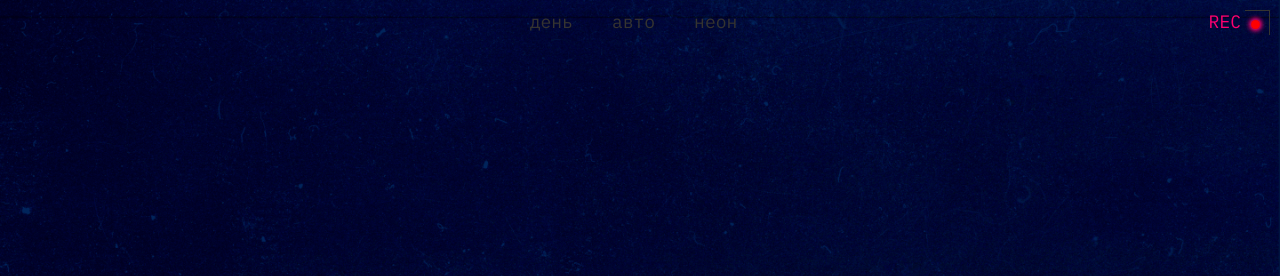
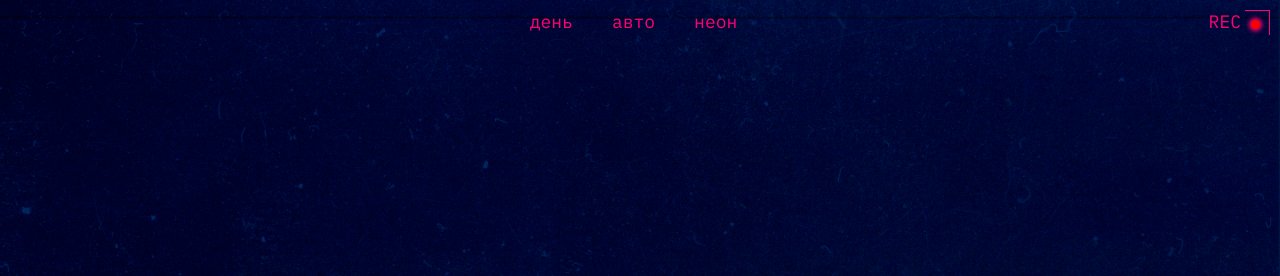
Before and after one commit to K7uG/slozhno-sosredotochitsya-fd, a plain HTML site: page index.html in a window 1280 px wide. Both pictures are taken after a click on the button "неон". Shown: the top 276 px of the page. Drawn offline with Linux system fonts and the light colour scheme; files whose address does not match are found by name.

Commit message:
variables

```diff
--- a/styles/dark.css
+++ b/styles/dark.css
@@ -1,3 +1,9 @@
+/*
+  Специально для тёмной темы при наличии класса,
+  здесь окажутся стили, которые нужно переопределить принудительно,
+  переключая тему
+*/
+
 /*
   Специально для тёмной темы при наличии класса,
   здесь окажутся стили, которые нужно переопределить принудительно,
@@ -10,12 +16,19 @@
     чем стили в медиазапросе предпочтений пользователя
   */
   --bg-color: #000028;
-  --text-color: #fff1f7;
+  --text-color: rgba(241, 178, 206, 1);
   --bg-image: url("../images/cover-image-dark.png");
   --accent-color: #ff0070;
   --title-decor: #ff0070;
+  --title-color: rgba(219, 0, 255, 1);
+  --accent-color-text: rgba(219, 0, 255, 1);
+  --nav-hover-color: rgba(225, 0, 112, 0.4);
+  --title-text-color: #000028;
+
+  /* дополнительные переменные — те же, что в light.css */
+  --rec-display: flex;
+  --section-title-color: #ff0070;
+  --nav-text-color: #ff0070;
+  --highlight-color: #000028;
+  --frame-color: #ff0070;
 }
-
-.theme-dark .rec {
-  display: flex;
-}
--- a/styles/style.css
+++ b/styles/style.css
@@ -2,7 +2,7 @@
   min-width: 375px;
   min-height: 100vh;
   /*min-block-size: 100dvb;*/
-  margin: 0;
+  margin:0 auto;
   color: var(--text-color);
   font-family: var(--main-font-family, monospace), sans-serif;
   font-size: var(--main-text-size, 18px);
--- a/styles/variables.css
+++ b/styles/variables.css
@@ -1,3 +1,8 @@
+/*
+  Переменные для вашего проекта
+  и их переопределение под различные устройства
+*/
+
 /*
   Переменные для вашего проекта
   и их переопределение под различные устройства
@@ -5,23 +10,26 @@
 
 :root {
   --main-font-family: "IBM Plex Mono", monospace;
-  --main-text-size: 18px;
+  --main-text-size: clamp(0.875rem, 0.7679rem + 0.4762vw, 1.125rem);
   --font-size: 18px;
   --main-gap: 20px;
 
-  /* тёмная тема по умолчанию */
+  --h2-font-size: clamp(1.875rem, 1.6607rem + 0.9524vw, 2.375rem);
+  --h3-font-size: clamp(1.5rem, 1.3125rem + 0.8333vw, 1.9375rem);
+
+  /* тёмная тема по умолчанию (авто-тема без выбора = тёмная) */
   --bg-color: #000028;
   --text-color: rgba(241, 178, 206, 1);
   --bg-image: url("../images/cover-image-dark.png");
   --accent-color: #ff0070;
-  --title-decor: #ff0070;
   --title-color: rgba(219, 0, 255, 1);
   --nav-hover-color: rgba(225, 0, 112, 0.4);
+  --title-text-color: #000028;
 
-  /* новые переменные для тем, где цвета отличаются от акцентного */
-  --rec-display: flex; /* REC виден только в тёмной теме */
-  --section-title-color: #ff0070; /* цвет заголовков секций */
-  --nav-text-color: #ff0070; /* цвет кнопок меню тем */
-  --highlight-color: #000028; /* текст на плашках */
-  --frame-color: #ff0070; /* цвет декоративных уголков рамки */
+  /* переменные для элементов, различающихся между темами */
+  --rec-display: flex;
+  --section-title-color: #ff0070;
+  --nav-text-color: #ff0070;
+  --highlight-color: #000028;
+  --frame-color: #ff0070;
 }
```
